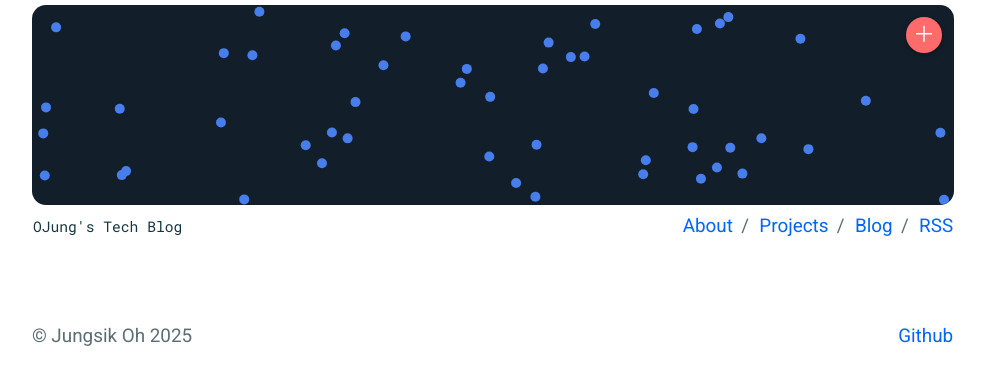
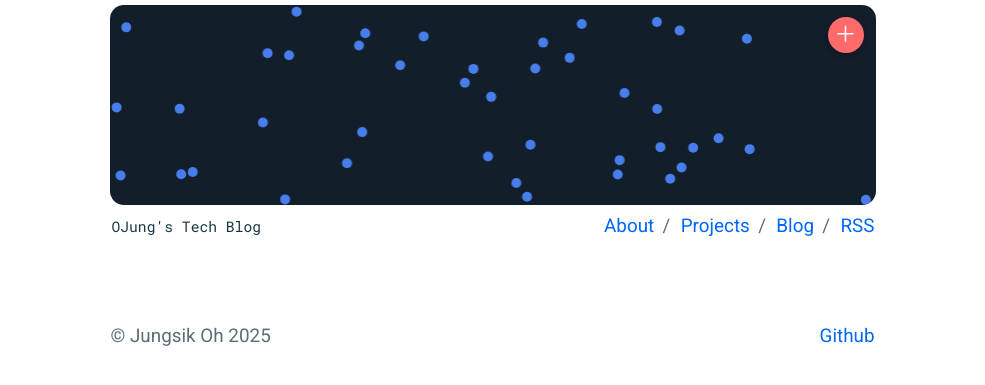
Before and after one commit to JungsikOh/jungsikoh.github.io, a Jekyll site: the page built from 2025-06-12.md, in a window 1280 px wide. Shown: the top 385 px of the page, without its empty margins (147-1132 px from the left). Built offline with Jekyll 4.4.1, drawn with Linux system fonts in a browser that asks for light colours; our own code applies the rules of GitHub Pages for plain Markdown files.

Commit message:
fix max-width

```diff
--- a/_sass/utilities/_layout.scss
+++ b/_sass/utilities/_layout.scss
@@ -3,7 +3,7 @@
    ========================================================================== */
 
 .u-container {
-    max-width: 90rem; // 620px
+    max-width: 75rem; // 620px
     margin-right: auto;
     margin-left: auto;
     padding-top: 0.5rem; // 5px
```
